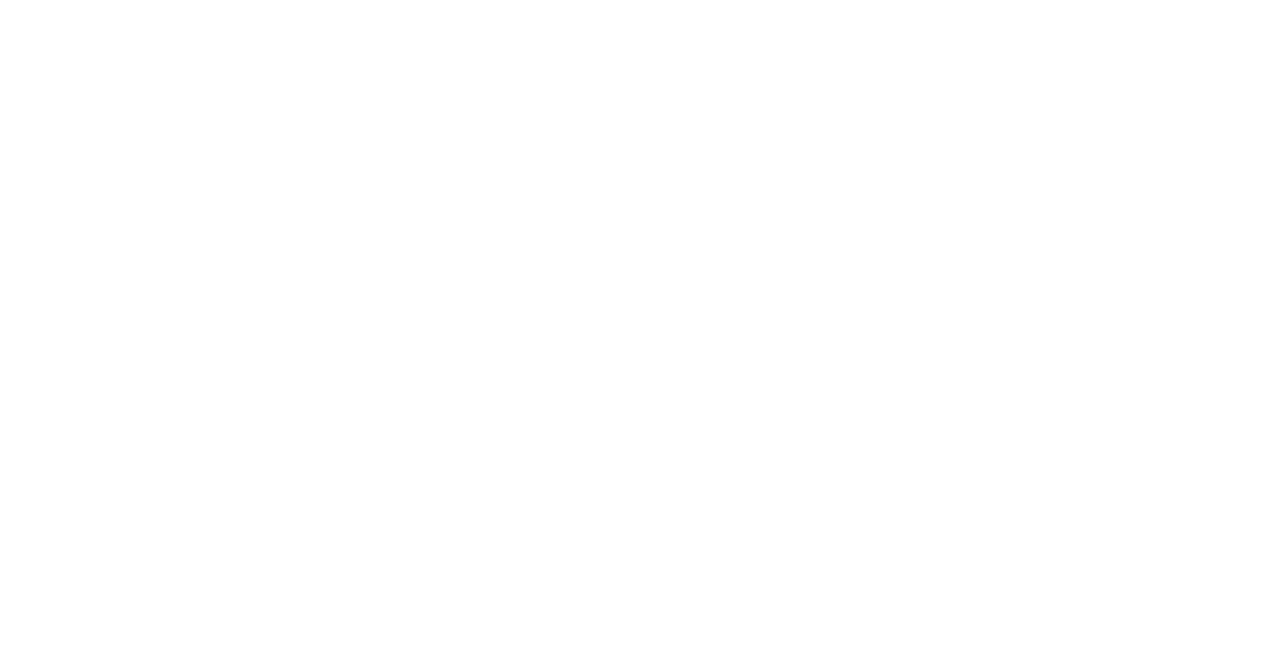
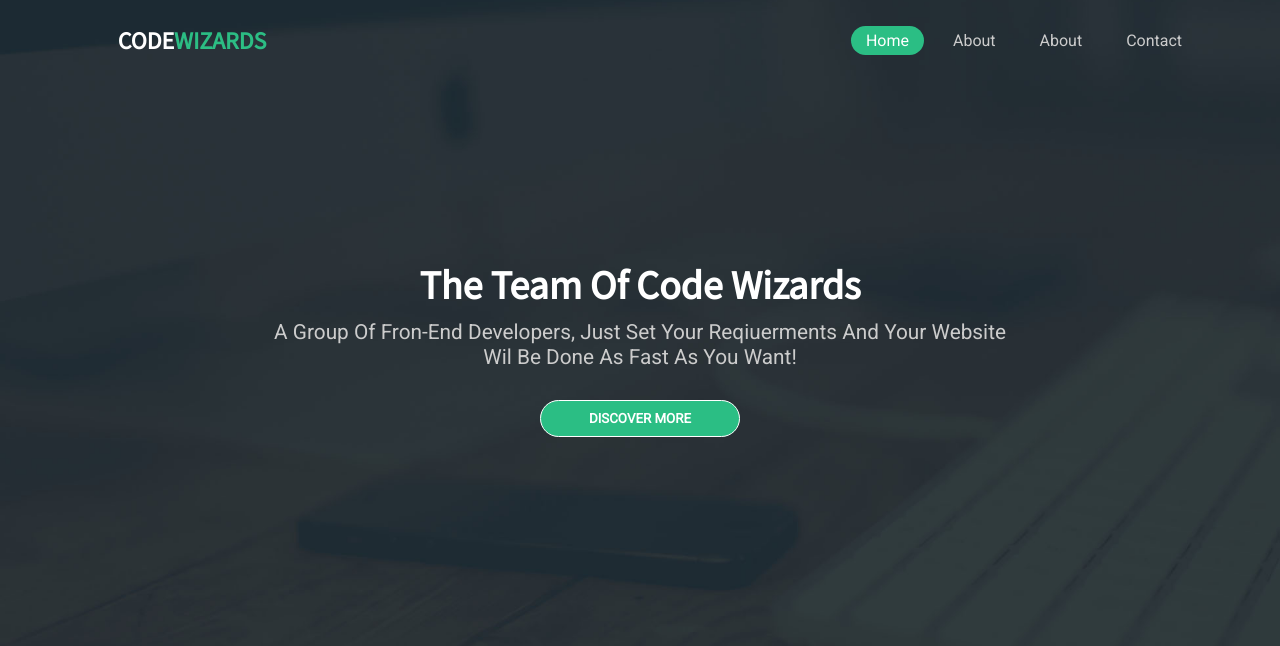
Before and after one commit to GSG-G7/code-wizards, a plain HTML site: page index.html in a window 1280 px wide. Drawn offline with Linux system fonts and the light colour scheme.

Commit message:
adding the landing page files Relates #3

```diff
--- a/app/app.js
+++ b/app/app.js
@@ -0,0 +1,15 @@
+const nav = document.querySelector('.home__header-navbar');
+const toggle = document.querySelector('.home__label');
+const intro = document.querySelector('.home__intro');
+
+toggle.addEventListener('click', function(){
+    if (nav.className.includes('hide')){
+        nav.classList.remove('hide');
+        intro.classList.add('hide');
+    }
+    else {
+        intro.classList.remove('hide');
+        nav.classList.add('hide');
+    }
+
+})
--- a/index.html
+++ b/index.html
@@ -10,16 +10,30 @@
     <link rel="stylesheet" href="https://cdnjs.cloudflare.com/ajax/libs/font-awesome/4.7.0/css/font-awesome.min.css">
 </head>
 <body>
-    <header>
-        <nav>
-
-        </nav>
-    </header>
     <main>
-        <section class="home">
-
+        <!-- The Landing Page  -->
+        <section class="home home--orange">
+            <header class="home__header">
+                <div class="home__header-logo">
+                    <h1>code<span class="home__header-logo-span">wizards</span></h1>
+                </div>
+                <label class="home__label">&#9776</label>
+                <nav class="home__header-navbar hide">
+                    <ul class="home__header-navbar-list">
+                        <li class="home__header-navbar-list-item"><a href="#" class="home__header-navbar-list-item-link  home__header-navbar-list-item-link--green">‌home</a></li>
+                        <li class="home__header-navbar-list-item"><a href="#" class="home__header-navbar-list-item-link">about</a></li>
+                        <li class="home__header-navbar-list-item"><a href="#about" class="home__header-navbar-list-item-link">about</a></li>
+                        <li class="home__header-navbar-list-item"><a href="#" class="home__header-navbar-list-item-link">contact</a></li>
+                    </ul>
+                </nav>
+            </header>
+                <div class="home__intro">
+                <h2 class="home__intro-heading">the team of code wizards</h2>
+                <p class="home__intro-paragraph">a group of fron-end developers, just set your reqiuerments and your website <br>wil be done as fast as you want!</p>
+                <button class="home__intro-btn">discover more</button>
+            </div>
         </section>
-        <section class="about">
+        <section class="about"  >
 
         </section>
         <section class="team">
--- a/style/style.css
+++ b/style/style.css
@@ -0,0 +1,179 @@
+* {
+    margin: 0;
+    padding: 0;
+    box-sizing: border-box;
+    scroll-behavior: smooth;
+}
+
+.main  {
+    width: 100%;
+}
+
+.home {
+    width: 100%;
+    height: 100vh;
+    background: url(../images/bg.jpg) 100% 100% no-repeat;
+    background-size: cover;
+    text-align: center;
+}
+
+.home__header {
+    width: 100%;
+    display: flex;
+    height: 80px;
+    text-align: center;
+    align-items: center;
+    justify-content: space-between;
+}
+
+.home__header-logo {
+    width: 30%;
+    text-transform: uppercase;
+    font-family: 'Source Sans Pro';
+    color: #fff;
+}
+
+.home__header-logo-span {
+    color: #2cca8beb;
+}
+
+.home__label {
+    display: none;
+}
+
+.home__toggle {
+    display: none;
+}
+
+.home__header-navbar {
+    width: 40%;
+    justify-self: flex-end;
+}
+
+.home__header-navbar-list {
+    width: 100%;
+    list-style-type: none;
+}
+
+.home__header-navbar-list-item {
+    display: inline-block;
+    margin: 0 5px;
+}
+
+.home__header-navbar-list-item-link {
+    text-decoration: none;
+    text-transform: capitalize;
+    font-family: Roboto;
+    color: #ccc;
+    padding: 5px 15px;
+}
+
+.home__header-navbar-list-item-link--green {
+    background-color: #2cca8beb;
+    border-radius: 20px;
+    color: #fff;
+}
+
+.home__header-navbar-list-item-link:hover {
+    background-color: #2cca8beb;
+    border-radius: 20px;
+    color: #fff;
+    transition: background 0.3s ease-in-out;
+}
+
+.home__intro {
+   margin: 180px 0;
+}
+
+.home__intro-heading {
+    font-family: 'Source Sans Pro';
+    color: #fff;
+    text-transform: capitalize;
+    margin: 0 0 10px 0;
+    font-size: 2.5em;
+}
+
+.home__intro-paragraph {
+    text-transform: capitalize;
+    font-family: Roboto;
+    font-size: 1.3em;
+    color: #ccc;
+    margin: 0 0 30px 0;
+    line-height: 25px;
+}
+
+.home__intro-btn {
+    width: 200px;
+    padding: 10px 25px;
+    border: 1px solid #fff;
+    background: #2cca8beb;
+    border-radius: 20px;
+    text-transform: uppercase;
+    font-family: Roboto;
+    font-weight: 700;
+    color: #fff;
+    outline: none;
+    cursor: pointer;
+}
+
+.home__intro-btn:hover {
+    background: #199b67eb;
+}
+
+@media (max-width: 1024px) {
+
+    .home__header-navbar {
+        width: 60%;
+    }
+
+    .home__header-navbar-list-item-link {
+        margin: 0;
+    }
+}
+
+@media (max-width: 640px) {
+    .home__header {
+        padding: 20px 0 0 0;
+        flex-direction: column;
+        height: auto;
+    }
+
+    .home__header-logo {
+        position: absolute;
+        left: 10%;
+    }
+
+    .home__label {
+        display: block;
+        color: #fff;
+        font-size: 1.7em;
+        position: absolute;
+        left: 85%;
+        cursor: pointer;
+    }
+    .home__header-navbar {
+        width: 100%;
+        margin: 150px 0;
+    }
+
+    .home__header-navbar-list-item {
+      display: block;
+      width: 98%;
+      text-align: center;
+      padding: 20px 0;
+      border-bottom: 1px solid #fff;
+    }
+
+    /*
+    .home__toggle:checked + .home__header-navbar {
+        display: block;
+    }
+    */
+    .home__intro-paragraph {
+        font-size: 1.2em;
+        padding: 10px;
+    }
+    .hide {
+        display: none;
+    }
+}
```
Also changed, not shown: images/bg.jpg (added).
